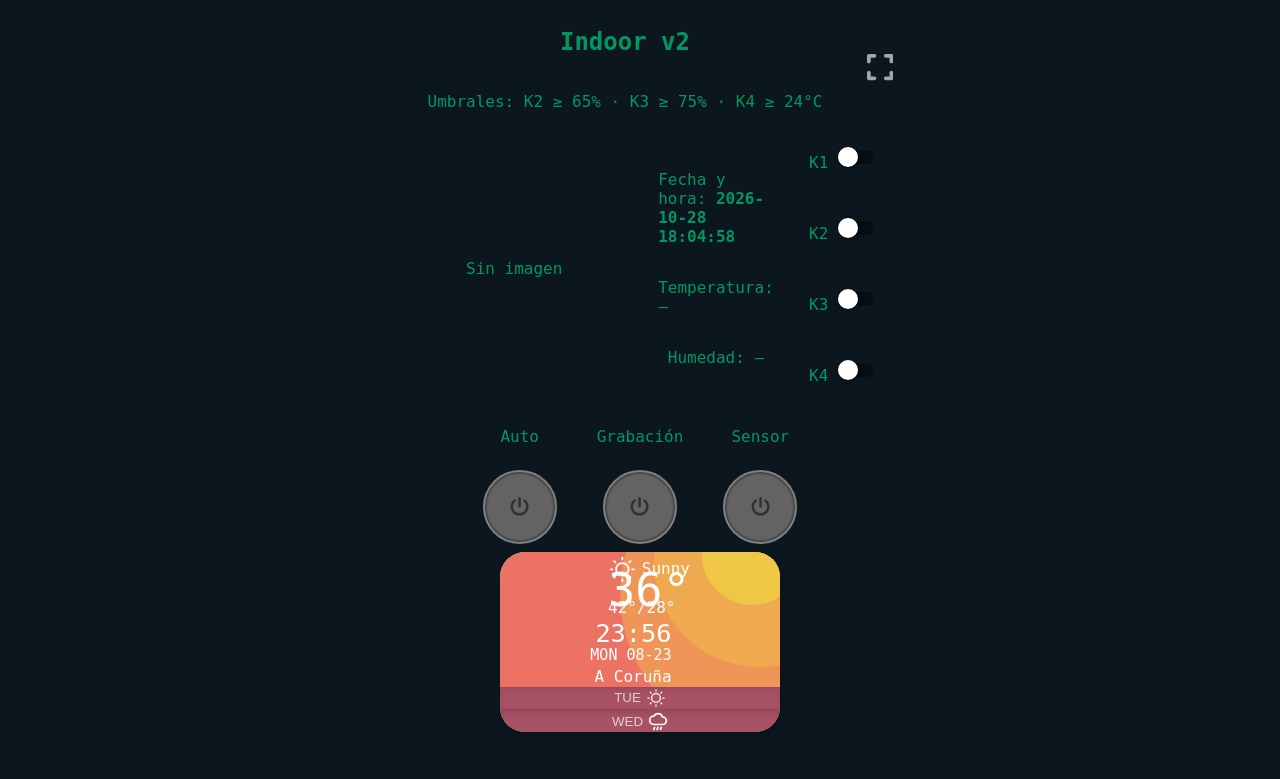
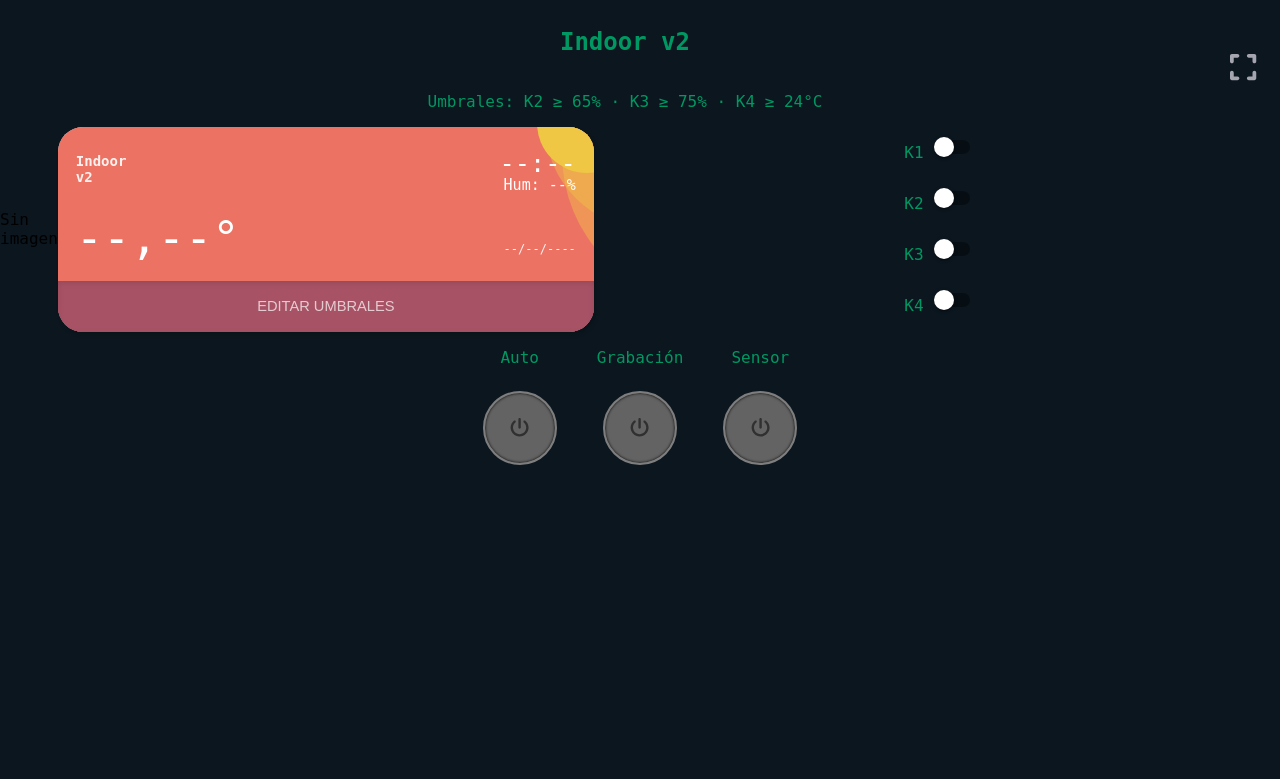
Before and after one commit to joelcastagnani/indoor, a Flask app: page / in a window 1280 px wide. Shown: the top 779 px of the page. Run offline with Flask 3, Linux system fonts and the light colour scheme.

Commit message:
antes de borrar basura

```diff
--- a/static/app.js
+++ b/static/app.js
@@ -1,14 +1,19 @@
+document.addEventListener("DOMContentLoaded", () => {
 
     const fsLabel = document.getElementById("fs");
-const fsCheckbox = fsLabel.querySelector("input");
+    const fsCheckbox = fsLabel ? fsLabel.querySelector("input") : null;
 
     async function refrescar() {
         const r = await fetch("/estado");
         const d = await r.json();
+
+        // Datos generales de texto en la web
         const ahora = document.getElementById("ahora");
         if (ahora && d.ahora) ahora.textContent = d.ahora;
+
         const temp = document.getElementById("temp");
         if (temp && d.temp != null) temp.textContent = d.temp + " °C";
+
         const tempDif = document.getElementById("temp-dif");
         const deseada = 24;
         if (tempDif && d.temp != null) {
@@ -19,11 +24,47 @@ async function refrescar() {
             else if (dif < -10) tempDif.style.color = "#b8860b";
             else tempDif.style.color = "#1e7f4f";
         }
+
         const hum = document.getElementById("hum");
         if (hum && d.hum != null) hum.textContent = d.hum + " %";
+
         const img = document.getElementById("preview");
         if (img && d.preview_v && !img.src.endsWith("v=" + d.preview_v)) {
             img.src = "/foto/preview.jpg?v=" + d.preview_v;
+        }
+
+        // ==========================================
+        // ACTUALIZACIÓN DE LA TARJETA VISUAL (PC)
+        // ==========================================
+
+        // Temperatura con 1 decimal (ej: 24.5)
+        const cardTemp = document.getElementById("card-temp");
+        if (cardTemp && d.temp != null) {
+            cardTemp.textContent = parseFloat(d.temp).toFixed(1);
+        }
+
+        // Diferencia de temperatura estética al lado de los grados
+        const cardTempDif = document.getElementById("card-temp-dif");
+        if (cardTempDif && d.temp != null) {
+            const dif = d.temp - deseada;
+            const signo = dif > 0 ? "+" : "";
+            cardTempDif.textContent = "(" + signo + dif.toFixed(1) + "°)";
+
+            if (dif > 5) cardTempDif.style.color = "#ffeb3b"; // Amarillo alerta calor
+            else if (dif < -5) cardTempDif.style.color = "#90caf9"; // Azul alerta frío
+            else cardTempDif.style.color = "#ffffff"; // Blanco si está OK
+        }
+
+        // Humedad en la tarjeta
+        const cardHum = document.getElementById("card-hum");
+        if (cardHum && d.hum != null) cardHum.textContent = "Hum: " + d.hum + "%";
+
+        // Hora y Fecha en la tarjeta
+        const cardHora = document.getElementById("card-hora");
+        const cardFecha = document.getElementById("card-fecha");
+        if (d.ahora) {
+            cardHora.textContent = d.ahora.length > 8 ? d.ahora.slice(-8, -3) : d.ahora;
+            cardFecha.textContent = d.ahora.length > 10 ? d.ahora.slice(0, 10) : d.ahora;
         }
     }
     setInterval(refrescar, 3000);
@@ -78,7 +119,7 @@ document.querySelectorAll(".switch-input").forEach(function (sw) {
         });
     });
 
-
+    if (fsCheckbox) {
         fsCheckbox.addEventListener("change", function () {
             const foto = document.getElementById("preview");
             const target = foto || document.documentElement;
@@ -102,3 +143,6 @@ document.addEventListener("webkitfullscreenchange", function () {
                 fsCheckbox.checked = false;
             }
         });
+    }
+
+});
--- a/static/style.css
+++ b/static/style.css
@@ -16,27 +16,15 @@ body {
   display: flex;
   flex-direction: column;
   align-items: center;
+  width: 100vw;
 }
 
-section {
-  color: var(--titulos);
-  display: flex;
-  flex-direction: column;
-  align-items: center;
-  width: 100%;
-}
-
-button {
-  border: 1px solid black;
-}
 
 img{
-  width: 95%;
-  border-radius: 50px;
-}
-
-.img {
-  width: 300%;
+  border-radius: 25px;
+  width: 30vw;
+  margin-right: 80px;
+  margin-left: 10%;
 }
 
 .info {
@@ -62,11 +50,19 @@ img{
   margin-left: 20px;
   margin-right: 20px;
 }
+.header {
+  display: flex;
+  flex-direction: row;
+  justify-content: space-arround;
+  align-items: center;
+  width: 99%;
+}
 
 .half1 {
   display: flex;
   flex-direction: row;
   align-items: center;
+  justify-content: space-between;
   width: 100%;
 }
 
@@ -78,29 +74,25 @@ img{
 
 .rele {
   display: flex;
-  padding: 10px;
-  border-radius: 10px;
 }
 
 .relebox {
   display: flex;
   flex-direction: column;
-  height: 100%;
-  padding: 0;
-  border: none;
 }
 
 .umbrales {
   color: var(--titulos);
 }
 
-.header {
+.app-section {
+  color: var(--titulos);
   display: flex;
-  flex-direction: row;
-  justify-content: space-arround;
+  flex-direction: column;
   align-items: center;
   width: 100%;
 }
+
 
 /* Switch power estilo Uiverse - vinodjangid07 */
 .switch-input {
@@ -314,15 +306,14 @@ img{
   display: flex;
   flex-direction: column;
   align-items: center;
-  height: 180px;
-  width: 280px;
+  height: 205px;
+  width: 1000px;
   border-radius: 25px;
   background: lightgrey;
   overflow: hidden;
   transition: 100ms ease;
   box-shadow: rgba(0, 0, 0, 0.15) 2px 3px 4px;
 }
-
 /* ---------- Info section ---------- */
 
 .info-section {
--- a/templates/index.html
+++ b/templates/index.html
@@ -7,17 +7,16 @@
   <meta name="viewport" content="width=device-width, initial-scale=1">
   <title>Indoor</title>
   <link rel="stylesheet" href="{{ url_for('static', filename='style.css') }}">
+  <link rel="stylesheet" href="https://cdnjs.cloudflare.com/ajax/libs/font-awesome/6.4.0/css/all.min.css">
 </head>
 
 <body>
-
   <div class="header">
-    <section class="header-info">
+    <section class="app-section">
       <h1 class="tit">Indoor v2</h1>
 
       <p class="umbrales">Umbrales: K2 ≥ {{ umbral_k2 }}% · K3 ≥ {{ umbral_k3 }}% · K4 ≥ {{ umbral_k4 }}°C</p>
     </section>
-
 
     <label class="container" id="fs">
       <input type="checkbox">
@@ -45,22 +44,45 @@
       {% endif %}
     </section>
 
-    <section>
-      <div class="info box">
-        <p>Fecha y hora: <strong id="ahora">{{ ahora }}</strong></p>
-        {% if clima %}
-        <p>Temperatura: <strong id="temp">{{ clima.temp }} °C</strong>
-          <span id="temp-dif"></span>
-        </p>
-        <p>Humedad: <strong id="hum">{{ clima.hum }} %</strong></p>
-        {% else %}
-        <p>Temperatura: —</p>
-        <p>Humedad: —</p>
-        {% endif %}
-      </div>
-    </section>
+    <!-- From Uiverse.io by KSAplay -->
+    <div class="card">
+      <section class="info-section">
+        <div class="background-design">
+          <div class="circle"></div>
+          <div class="circle"></div>
+          <div class="circle"></div>
+        </div>
 
-    <section class="onoff relebox">
+        <div class="left-side">
+          <div class="weather">
+            <!-- Eliminamos el div del SVG del sol que estaba aquí -->
+            <div style="font-weight: 600; font-size: 14px; opacity: 0.9;">Indoor v2</div>
+          </div>
+
+          <!-- Temperatura con 1 decimal y la diferencia al lado -->
+          <div style="display: flex; align-items: baseline; gap: 4px;">
+            <div class="temperature"><span id="card-temp">--,--</span>°</div>
+            <span id="card-temp-dif" style="font-size: 11pt; font-weight: 500;"></span>
+          </div>
+        </div>
+
+        <div class="right-side">
+          <div>
+            <div class="hour" id="card-hora">--:--</div>
+            <div class="date" id="card-hum">Hum: --%</div>
+          </div>
+          <div class="city" id="card-fecha" style="font-size: 12px; opacity: 0.9;">--/--/----</div>
+        </div>
+      </section>
+      <section class="days-section">
+        <button style="width: 100%;">
+          <span class="day" style="font-size: 11pt;">EDITAR UMBRALES</span>
+        </button>
+      </section>
+    </div>
+    <!-- From Uiverse.io by KSAplay -->
+
+    <section class=" relebox app-section">
       <div class="rele">
         <p>K1</p>
         <div class="cl-toggle-switch">
@@ -108,7 +130,7 @@
   </div>
 
   <div class="half2">
-    <section class="onoff">
+    <section class="onoff app-section">
       <p>Auto</p>
 
       <input class="switch-input" id="sw-auto" type="checkbox" data-on="/auto/on" data-off="/auto/off" {% if
@@ -122,7 +144,7 @@
       </label>
     </section>
 
-    <section class="onoff">
+    <section class="onoff app-section">
       <p>Grabación</p>
       <input class="switch-input" id="sw-vid" type="checkbox" data-on="/vid/on" data-off="/vid/off" {% if est_vid=="ON"
         %}checked{% endif %}>
@@ -135,7 +157,7 @@
       </label>
     </section>
 
-    <section class="onoff">
+    <section class="onoff app-section">
       <p>Sensor</p>
       <input class="switch-input" id="sw-sen" type="checkbox" data-on="/sen/on" data-off="/sen/off" {% if est_sen=="ON"
         %}checked{% endif %}>
@@ -149,101 +171,22 @@
     </section>
   </div>
 
-  <!-- From Uiverse.io by KSAplay -->
-  <div class="card">
-    <section class="info-section">
-      <div class="background-design">
-        <div class="circle"></div>
-        <div class="circle"></div>
-        <div class="circle"></div>
-      </div>
-      <div class="left-side">
-        <div class="weather">
-          <div>
-            <svg stroke="#ffffff" fill="#ffffff" xmlns="http://www.w3.org/2000/svg" viewBox="0 0 1024 1024">
-              <g stroke-width="0" id="SVGRepo_bgCarrier"></g>
-              <g stroke-linejoin="round" stroke-linecap="round" id="SVGRepo_tracerCarrier"></g>
-              <g id="SVGRepo_iconCarrier">
-                <path
-                  d="M512 704a192 192 0 1 0 0-384 192 192 0 0 0 0 384zm0 64a256 256 0 1 1 0-512 256 256 0 0 1 0 512zm0-704a32 32 0 0 1 32 32v64a32 32 0 0 1-64 0V96a32 32 0 0 1 32-32zm0 768a32 32 0 0 1 32 32v64a32 32 0 1 1-64 0v-64a32 32 0 0 1 32-32zM195.2 195.2a32 32 0 0 1 45.248 0l45.248 45.248a32 32 0 1 1-45.248 45.248L195.2 240.448a32 32 0 0 1 0-45.248zm543.104 543.104a32 32 0 0 1 45.248 0l45.248 45.248a32 32 0 0 1-45.248 45.248l-45.248-45.248a32 32 0 0 1 0-45.248zM64 512a32 32 0 0 1 32-32h64a32 32 0 0 1 0 64H96a32 32 0 0 1-32-32zm768 0a32 32 0 0 1 32-32h64a32 32 0 1 1 0 64h-64a32 32 0 0 1-32-32zM195.2 828.8a32 32 0 0 1 0-45.248l45.248-45.248a32 32 0 0 1 45.248 45.248L240.448 828.8a32 32 0 0 1-45.248 0zm543.104-543.104a32 32 0 0 1 0-45.248l45.248-45.248a32 32 0 0 1 45.248 45.248l-45.248 45.248a32 32 0 0 1-45.248 0z"
-                  fill="#ffffff"></path>
-              </g>
-            </svg>
-          </div>
-          <div>Sunny</div>
-        </div>
-        <div class="temperature">36°</div>
-        <div class="range">42°/28°</div>
-      </div>
-      <div class="right-side">
-        <div>
-          <div class="hour">23:56</div>
-          <div class="date">MON 08-23</div>
-        </div>
-        <div class="city">A Coruña</div>
-      </div>
-    </section>
-    <section class="days-section">
-      <button>
-        <span class="day">TUE</span>
-        <span class="icon-weather-day"><svg stroke="#ffffff" fill="#ffffff" xmlns="http://www.w3.org/2000/svg"
-            viewBox="0 0 1024 1024">
-            <g stroke-width="0" id="SVGRepo_bgCarrier"></g>
-            <g stroke-linejoin="round" stroke-linecap="round" id="SVGRepo_tracerCarrier"></g>
-            <g id="SVGRepo_iconCarrier">
-              <path
-                d="M512 704a192 192 0 1 0 0-384 192 192 0 0 0 0 384zm0 64a256 256 0 1 1 0-512 256 256 0 0 1 0 512zm0-704a32 32 0 0 1 32 32v64a32 32 0 0 1-64 0V96a32 32 0 0 1 32-32zm0 768a32 32 0 0 1 32 32v64a32 32 0 1 1-64 0v-64a32 32 0 0 1 32-32zM195.2 195.2a32 32 0 0 1 45.248 0l45.248 45.248a32 32 0 1 1-45.248 45.248L195.2 240.448a32 32 0 0 1 0-45.248zm543.104 543.104a32 32 0 0 1 45.248 0l45.248 45.248a32 32 0 0 1-45.248 45.248l-45.248-45.248a32 32 0 0 1 0-45.248zM64 512a32 32 0 0 1 32-32h64a32 32 0 0 1 0 64H96a32 32 0 0 1-32-32zm768 0a32 32 0 0 1 32-32h64a32 32 0 1 1 0 64h-64a32 32 0 0 1-32-32zM195.2 828.8a32 32 0 0 1 0-45.248l45.248-45.248a32 32 0 0 1 45.248 45.248L240.448 828.8a32 32 0 0 1-45.248 0zm543.104-543.104a32 32 0 0 1 0-45.248l45.248-45.248a32 32 0 0 1 45.248 45.248l-45.248 45.248a32 32 0 0 1-45.248 0z"
-                fill="#ffffff"></path>
-            </g>
-          </svg></span>
-      </button>
-      <button>
-        <span class="day">WED</span>
-        <span class="icon-weather-day">
-          <svg viewBox="0 0 24 24" fill="none" xmlns="http://www.w3.org/2000/svg" stroke="#ffffff">
-            <g id="SVGRepo_bgCarrier" stroke-width="0"></g>
-            <g id="SVGRepo_tracerCarrier" stroke-linecap="round" stroke-linejoin="round"></g>
-            <g id="SVGRepo_iconCarrier">
-              <path
-                d="M16 18.5L15 21M8 18.5L7 21M12 18.5L11 21M7 15C4.23858 15 2 12.7614 2 10C2 7.23858 4.23858 5 7 5C7.03315 5 7.06622 5.00032 7.09922 5.00097C8.0094 3.2196 9.86227 2 12 2C14.5192 2 16.6429 3.69375 17.2943 6.00462C17.3625 6.00155 17.4311 6 17.5 6C19.9853 6 22 8.01472 22 10.5C22 12.9853 19.9853 15 17.5 15C13.7434 15 11.2352 15 7 15Z"
-                stroke="#ffffff" stroke-width="2" stroke-linecap="round" stroke-linejoin="round"></path>
-            </g>
-          </svg>
-        </span>
-      </button>
-      <button>
-        <span class="day">THU</span>
-        <span class="icon-weather-day">
-          <svg viewBox="0 0 24 24" fill="none" xmlns="http://www.w3.org/2000/svg" stroke="#ffffff">
-            <g id="SVGRepo_bgCarrier" stroke-width="0"></g>
-            <g id="SVGRepo_tracerCarrier" stroke-linecap="round" stroke-linejoin="round"></g>
-            <g id="SVGRepo_iconCarrier">
-              <path
-                d="M16 18.5L15 21M8 18.5L7 21M12 18.5L11 21M7 15C4.23858 15 2 12.7614 2 10C2 7.23858 4.23858 5 7 5C7.03315 5 7.06622 5.00032 7.09922 5.00097C8.0094 3.2196 9.86227 2 12 2C14.5192 2 16.6429 3.69375 17.2943 6.00462C17.3625 6.00155 17.4311 6 17.5 6C19.9853 6 22 8.01472 22 10.5C22 12.9853 19.9853 15 17.5 15C13.7434 15 11.2352 15 7 15Z"
-                stroke="#ffffff" stroke-width="2" stroke-linecap="round" stroke-linejoin="round"></path>
-            </g>
-          </svg>
-        </span>
-      </button>
-      <button>
-        <span class="day">FRI</span>
-        <span class="icon-weather-day">
-          <svg stroke="#ffffff" fill="#ffffff" xmlns="http://www.w3.org/2000/svg" viewBox="0 0 1024 1024">
-            <g stroke-width="0" id="SVGRepo_bgCarrier"></g>
-            <g stroke-linejoin="round" stroke-linecap="round" id="SVGRepo_tracerCarrier"></g>
-            <g id="SVGRepo_iconCarrier">
-              <path
-                d="M512 704a192 192 0 1 0 0-384 192 192 0 0 0 0 384zm0 64a256 256 0 1 1 0-512 256 256 0 0 1 0 512zm0-704a32 32 0 0 1 32 32v64a32 32 0 0 1-64 0V96a32 32 0 0 1 32-32zm0 768a32 32 0 0 1 32 32v64a32 32 0 1 1-64 0v-64a32 32 0 0 1 32-32zM195.2 195.2a32 32 0 0 1 45.248 0l45.248 45.248a32 32 0 1 1-45.248 45.248L195.2 240.448a32 32 0 0 1 0-45.248zm543.104 543.104a32 32 0 0 1 45.248 0l45.248 45.248a32 32 0 0 1-45.248 45.248l-45.248-45.248a32 32 0 0 1 0-45.248zM64 512a32 32 0 0 1 32-32h64a32 32 0 0 1 0 64H96a32 32 0 0 1-32-32zm768 0a32 32 0 0 1 32-32h64a32 32 0 1 1 0 64h-64a32 32 0 0 1-32-32zM195.2 828.8a32 32 0 0 1 0-45.248l45.248-45.248a32 32 0 0 1 45.248 45.248L240.448 828.8a32 32 0 0 1-45.248 0zm543.104-543.104a32 32 0 0 1 0-45.248l45.248-45.248a32 32 0 0 1 45.248 45.248l-45.248 45.248a32 32 0 0 1-45.248 0z"
-                fill="#ffffff"></path>
-            </g>
-          </svg>
-        </span>
-      </button>
-    </section>
-  </div>
-<!-- From Uiverse.io by KSAplay -->
-
-  <script src="{{ url_for('static', filename='app.js') }}"></script>
+  <script src="{{ url_for('static', filename='app.js') }}" defer></script>
 </body>
 
 </html>
+
+<!-- <section class="app-section">
+  <div class="info box">
+    <p>Fecha y hora: <strong id="ahora">{{ ahora }}</strong></p>
+    {% if clima %}
+    <p>Temperatura: <strong id="temp">{{ clima.temp }} °C</strong>
+      <span id="temp-dif"></span>
+    </p>
+    <p>Humedad: <strong id="hum">{{ clima.hum }} %</strong></p>
+    {% else %}
+    <p>Temperatura: —</p>
+    <p>Humedad: —</p>
+    {% endif %}
+  </div>
+</section> -->
```
Lines whose indentation alone changed are shown as unchanged.
